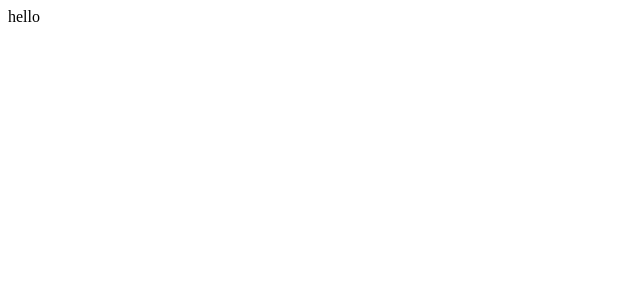
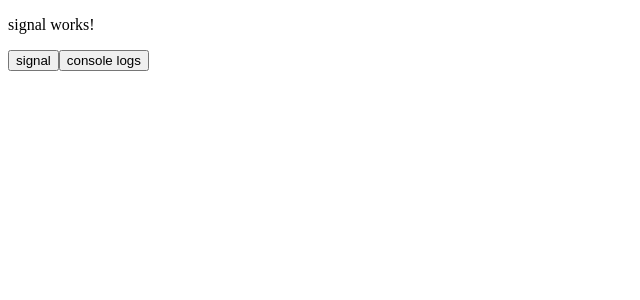
Before and after one commit to gokuloganathan/Angular17.1, an Angular app: page / in a window 1280 px wide. Shown: the top 300 px of the page, without its empty margins (0-640 px from the left). Built offline with nearby package versions, Linux system fonts and the light colour scheme.

Commit message:
signals basics

```diff
--- a/src/app/app.component.html
+++ b/src/app/app.component.html
@@ -1,3 +1,3 @@
 <main>
-  hello
+  <app-signal/>
 </main>
--- /dev/null
+++ b/src/components/signal/signal.component.html
@@ -0,0 +1,5 @@
+<p>signal works! </p>
+<button (click)="setSignal()">signal</button>
+
+
+<button (click)="getSIgnal()">console logs</button>
--- /dev/null
+++ b/src/components/signal/signal.component.ts
@@ -0,0 +1,50 @@
+import { Component, Injector, Signal, WritableSignal, computed, effect, signal } from '@angular/core';
+import { log } from 'console';
+import { LocalstoreService } from '../../service/localstore.service';
+
+@Component({
+  selector: 'app-signal',
+  standalone: true,
+  imports: [],
+  templateUrl: './signal.component.html',
+  styleUrl: './signal.component.css',
+})
+export class SignalComponent {
+
+  count = signal(0);
+  doublecount : Signal<number> = computed(() => this.count() * 2)
+  constructor(private injector: Injector,private localService:LocalstoreService){
+    effect(() => {
+      console.log('checking the double count value', this.doublecount());
+    });
+  }
+
+  setSignal(){
+    const count = signal(0); //it is  writableSignal
+    console.log('Count is ',count());
+
+    count.set(3);
+    console.log('Count is ',count());
+
+    count.update(val => val + 1)
+    console.log('count is ',count());
+
+    //computed signal that runs every time when there is chnages in count()
+    //if no changes in count() displays the last computed value cached instead of recalculating\
+
+    const doublecount : Signal<number> = computed(() => count() * 2);
+
+    count.set(10);
+
+
+    this.count.set(10);
+    // localStorage.setItem('count',doublecount())
+    // this.str.localStorage.setItem("val1",`${doublecount()}`)
+
+    this.localService.setCount(doublecount());
+  }
+
+  getSIgnal():any{
+    console.log(this.localService.getItem('data'));
+  }
+}
--- /dev/null
+++ b/src/service/localstore.service.ts
@@ -0,0 +1,43 @@
+import { Injectable } from '@angular/core';
+
+@Injectable({
+  providedIn: 'root',
+})
+export class LocalstoreService {
+  constructor() {}
+
+  setCount(val: number) {
+    localStorage.setItem('data', JSON.stringify(arr));
+  }
+
+  getItem(data:string):any{
+    return localStorage.getItem(data);
+  }
+}
+
+
+/*
+import { Injectable } from '@angular/core';
+
+@Injectable({
+  providedIn: 'root',
+})
+export class LocalstoreService {
+  constructor() {}
+
+  setCount(val: number) {
+    let data = {
+      product: 'tomato',
+      price: val,
+    };
+    let arr = [data, data];
+    localStorage.setItem('data', JSON.stringify(arr));
+  }
+
+  getItem(data:string):any{
+    const resp = localStorage.getItem(data);
+    return resp;
+  }
+}
+
+*/
```
Also changed, not shown: src/app/app.component.ts (+6 -5 lines), src/components/signal/signal.component.css (added), 2 other files (tests, documents, lock files or other folders).
